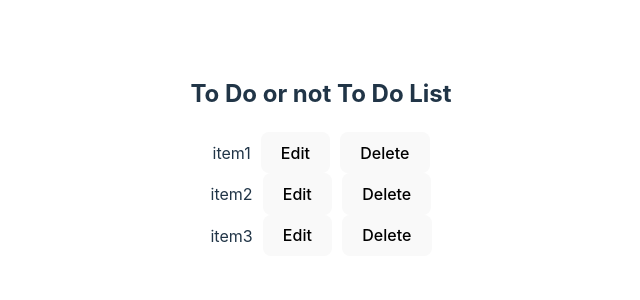
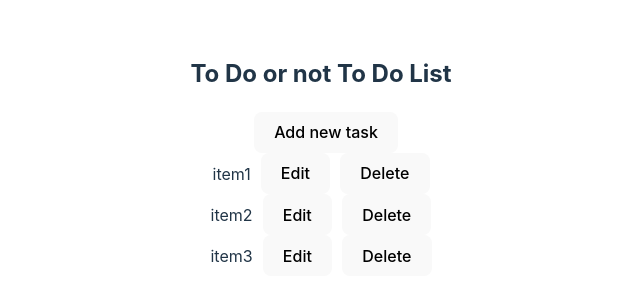
Before and after one commit to shirahn-singh/ImprovedToDoList, a React (Vite) app in the folder ToDoListV2/: page / in a window 1280 px wide. Shown: the part 244-544 px from the top of the page, without its empty margins (319-959 px from the left). Built offline with nearby package versions, Linux system fonts and the light colour scheme.

Commit message:
Add new task button added

```diff
--- a/ToDoListV2/src/App.tsx
+++ b/ToDoListV2/src/App.tsx
@@ -11,7 +11,9 @@ function App() {
   return (
     <>
       <h2>To Do or not To Do List</h2>
-
+      <button type="button" className="button-padding">
+        Add new task
+      </button>
       {taskList.map((task, index) => (
         <IndividualTask
           onDeleteTask={() => deleteButtonClicked(true)}
```
